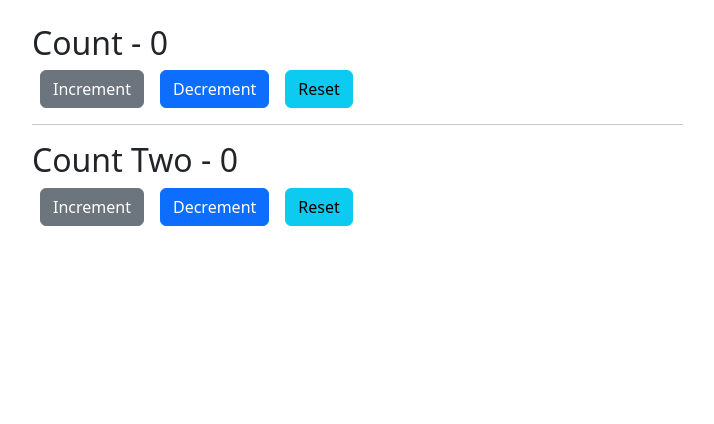
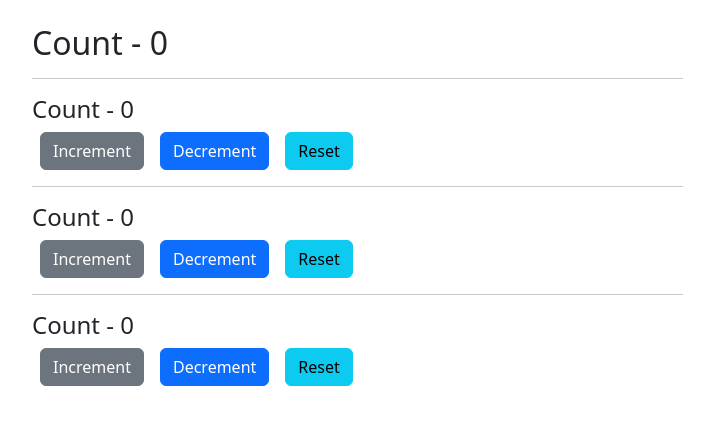
Before and after one commit to anisur2805/learning-react-, a React (Create React App) app: page / in a window 1280 px wide. Shown: the top 424 px of the page, without its empty margins (329-1043 px from the left). Built offline with nearby package versions, Linux system fonts and the light colour scheme.

Commit message:
useReducer with useContext

```diff
--- a/src/Part2.js
+++ b/src/Part2.js
@@ -13,6 +13,7 @@ import ReactTestify from "./components/part2/react-testify";
 import { UseStateComponent } from "./components/part2/UseState/UseState";
 import UseStateTow from "./components/part2/UseState/UseStateTwo";
 import UseReducerNewFour from "./components/part2/UseReducerNewFour";
+import UseReducerWithUseContext from "./components/part2/useReducerWihUseContext";
 
 export default function Part2() {
   return (
@@ -40,7 +41,9 @@ export default function Part2() {
           {/* <UseReducerNew /> */}
           {/* <UseReducerNewTwo /> */}
           {/* <UseReducerNewThree /> */}
-          <UseReducerNewFour />
+          {/* <UseReducerNewFour /> */}
+
+          <UseReducerWithUseContext />
         </div>
       </div>
     </div>
--- /dev/null
+++ b/src/components/part2/useReducerWihUseContext/ComponentA.js
@@ -0,0 +1,28 @@
+import React, { useContext } from "react";
+import { CounterContext } from "./index";
+
+const ComponentA = () => {
+  const counterContext = useContext(CounterContext);
+  return (
+    <div>
+      <h4>Count - {counterContext.countState}</h4>
+      <button
+        className="btn btn-secondary mx-2"
+        onClick={() => counterContext.countDispatch("increment")}>
+        Increment
+      </button>
+      <button
+        className="btn btn-primary mx-2"
+        onClick={() => counterContext.countDispatch("decrement")}>
+        Decrement
+      </button>
+      <button
+        className="btn btn-info mx-2"
+        onClick={() => counterContext.countDispatch("reset")}>
+        Reset
+      </button>
+    </div>
+  );
+};
+
+export default ComponentA;
--- /dev/null
+++ b/src/components/part2/useReducerWihUseContext/ComponentB.js
@@ -0,0 +1,28 @@
+import React, { useContext } from "react";
+import { CounterContext } from "./index";
+
+const ComponentB = () => {
+  const counterContext = useContext(CounterContext);
+  return (
+    <div>
+      <h4>Count - {counterContext.countState}</h4>
+      <button
+        className="btn btn-secondary mx-2"
+        onClick={() => counterContext.countDispatch("increment")}>
+        Increment
+      </button>
+      <button
+        className="btn btn-primary mx-2"
+        onClick={() => counterContext.countDispatch("decrement")}>
+        Decrement
+      </button>
+      <button
+        className="btn btn-info mx-2"
+        onClick={() => counterContext.countDispatch("reset")}>
+        Reset
+      </button>
+    </div>
+  );
+};
+
+export default ComponentB;
--- /dev/null
+++ b/src/components/part2/useReducerWihUseContext/ComponentC.js
@@ -0,0 +1,28 @@
+import React, { useContext } from "react";
+import { CounterContext } from "./index";
+
+const ComponentC = () => {
+  const counterContext = useContext(CounterContext);
+  return (
+    <div>
+      <h4>Count - {counterContext.countState}</h4>
+      <button
+        className="btn btn-secondary mx-2"
+        onClick={() => counterContext.countDispatch("increment")}>
+        Increment
+      </button>
+      <button
+        className="btn btn-primary mx-2"
+        onClick={() => counterContext.countDispatch("decrement")}>
+        Decrement
+      </button>
+      <button
+        className="btn btn-info mx-2"
+        onClick={() => counterContext.countDispatch("reset")}>
+        Reset
+      </button>
+    </div>
+  );
+};
+
+export default ComponentC;
--- /dev/null
+++ b/src/components/part2/useReducerWihUseContext/index.js
@@ -0,0 +1,40 @@
+import React, { useReducer } from "react";
+import ComponentA from "./ComponentA";
+import ComponentB from "./ComponentB";
+import ComponentC from "./ComponentC";
+
+// export const CounterContext = createContext();
+export const CounterContext = React.createContext(); // same way
+
+const initialState = 0;
+const reducer = (state, action) => {
+  switch (action) {
+    case "increment":
+      return state + 1;
+    case "decrement":
+      return state - 1;
+    case "reset":
+      return initialState;
+    default:
+      return state;
+  }
+};
+const UseReducerWithUseContext = () => {
+  const [count, dispatch] = useReducer(reducer, initialState);
+  return (
+    <div>
+      <CounterContext.Provider
+        value={{ countState: count, countDispatch: dispatch }}>
+        <h2>Count - {count}</h2>
+
+        <hr />
+        <ComponentA />
+        <hr />
+        <ComponentB />
+        <hr />
+        <ComponentC />
+      </CounterContext.Provider>
+    </div>
+  );
+};
+export default UseReducerWithUseContext;
```
